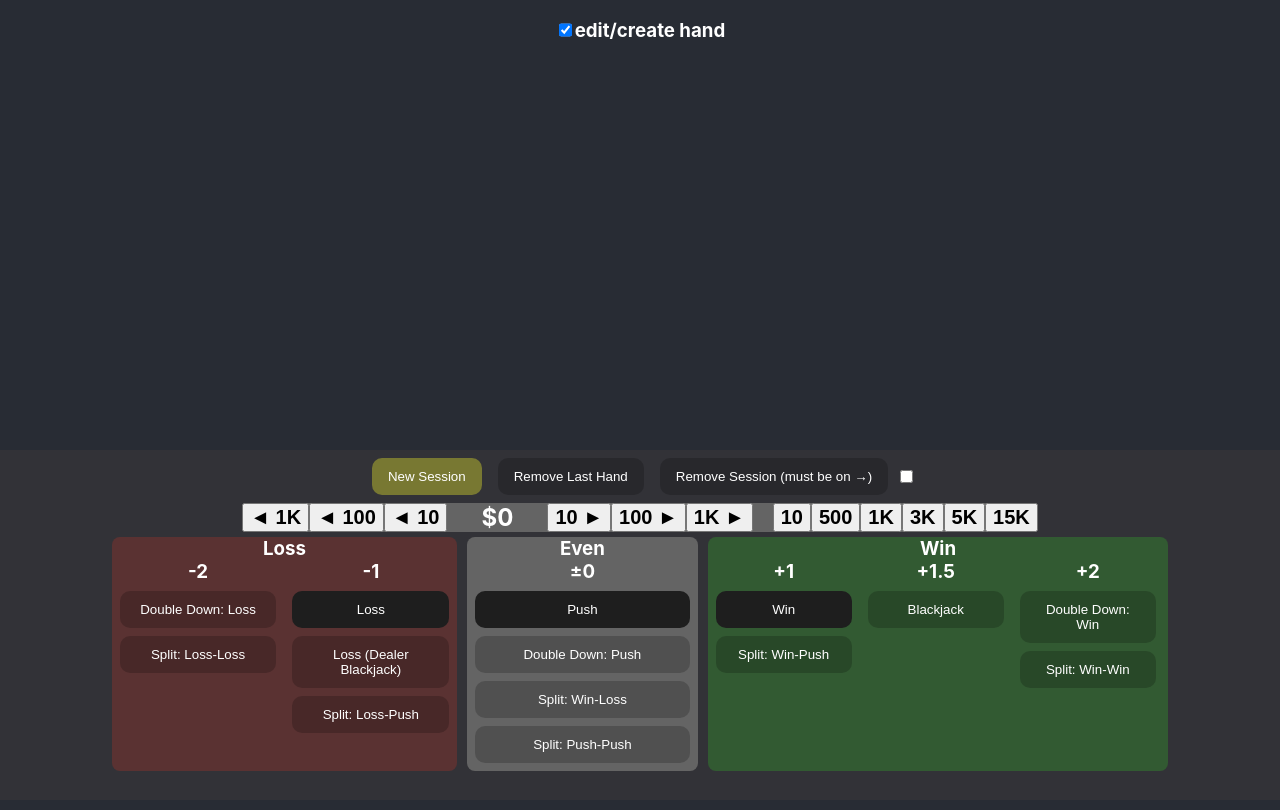
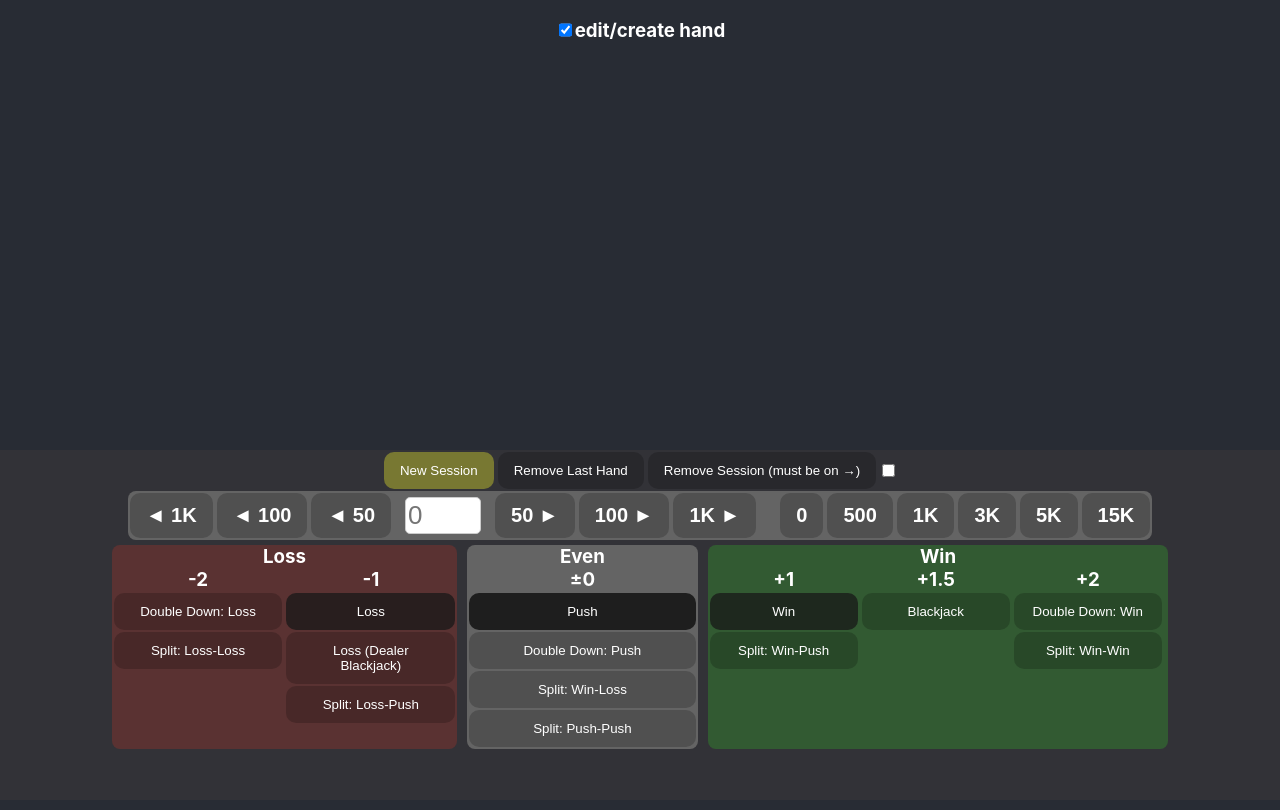
Before and after one commit to sjyamas/chop-shop, a React (Create React App) app: page /blackjack-log in a window 1280 px wide. Shown: the top 810 px of the page. Built offline with nearby package versions, Linux system fonts and the light colour scheme.

Commit message:
new buttons and input field

```diff
--- a/src/Components/BlackJack/AddHand.jsx
+++ b/src/Components/BlackJack/AddHand.jsx
@@ -1,6 +1,7 @@
 import React, { useState } from "react";
 import CustomButton from "../../Global/CustomButton";
 import Switch from "../../Global/Switch/Switch";
+import './styles.css'
 
 function Bet({ bet, setBet }) {
   function handleBet(cbet) {
@@ -22,27 +23,30 @@ function Bet({ bet, setBet }) {
         // display: "inline-block",
       }}
     >
-      <button
+      <CustomButton
         onClick={() => {
           handleBet(-1000);
         }}
+        style={{
+          backgroundColor: "rgb(100, 100, 100)",
+        }}
       >
         <h2 style={{ margin: 0 }}> ◄ 1K </h2>
-      </button>
-      <button
+      </CustomButton>
+      <CustomButton
         onClick={() => {
           handleBet(-100);
         }}
       >
         <h2 style={{ margin: 0 }}> ◄ 100 </h2>
-      </button>
-      <button
+      </CustomButton>
+      <CustomButton
         onClick={() => {
-          handleBet(-10);
+          handleBet(-50);
         }}
       >
-        <h2 style={{ margin: 0 }}> ◄ 10 </h2>
-      </button>
+        <h2 style={{ margin: 0 }}> ◄ 50 </h2>
+      </CustomButton>
       <div
         style={{
           // display: "inline-block",
@@ -50,79 +54,80 @@ function Bet({ bet, setBet }) {
           // backgroundColor: "rgb(100, 100, 100)",
         }}
       >
-        <h2 style={{ margin: 0 }}> ${bet} </h2>
+        {/* <h2 style={{ margin: 0 }}> ${bet} </h2> */}
+        <input class="styled-input" type='text' onChange={(i)=>{setBet(Number(i.target.value))}} placeholder={bet} size='5' />
       </div>
-      <button
+      <CustomButton
         onClick={() => {
-          handleBet(10);
+          handleBet(50);
         }}
       >
-        <h2 style={{ margin: 0 }}> 10 ► </h2>
-      </button>
-      <button
+        <h2 style={{ margin: 0 }}> 50 ► </h2>
+      </CustomButton>
+      <CustomButton
         onClick={() => {
           handleBet(100);
         }}
       >
         <h2 style={{ margin: 0 }}> 100 ► </h2>
-      </button>
-      <button
+      </CustomButton>
+      <CustomButton
         onClick={() => {
           handleBet(1000);
         }}
       >
         <h2 style={{ margin: 0 }}> 1K ► </h2>
-      </button>
+      </CustomButton>
       <div style={{ paddingLeft: 20 }} />
-      <button
+      <CustomButton
         onClick={() => {
-          setBet(10);
+          setBet(0);
         }}
       >
-        <h2 style={{ margin: 0 }}> 10 </h2>
-      </button>
-      <button
+        <h2 style={{ margin: 0 }}> 0 </h2>
+      </CustomButton>
+      <CustomButton
         onClick={() => {
           setBet(500);
         }}
       >
         <h2 style={{ margin: 0 }}> 500 </h2>
-      </button>
-      <button
+      </CustomButton>
+      <CustomButton
         onClick={() => {
           setBet(1000);
         }}
       >
         <h2 style={{ margin: 0 }}> 1K </h2>
-      </button>
-      <button
+      </CustomButton>
+      <CustomButton
         onClick={() => {
           setBet(3000);
         }}
       >
         <h2 style={{ margin: 0 }}> 3K </h2>
-      </button>
-      <button
+      </CustomButton>
+      <CustomButton
         onClick={() => {
           setBet(5000);
         }}
       >
         <h2 style={{ margin: 0 }}> 5K </h2>
-      </button>
-      {/* <button
+      </CustomButton>
+      {/* <CustomButton
         onClick={() => {
           setBet(10000);
         }}
       >
         <h2 style={{ margin: 0 }}> 10K </h2>
-      </button> */}
-      <button
+      </CustomButton> */}
+      <CustomButton
         onClick={() => {
           setBet(15000);
         }}
       >
         <h2 style={{ margin: 0 }}> 15K </h2>
-      </button>
+      </CustomButton>
       {/* <div style={{ paddingRight: 10 }} /> */}
     </div>
   );
@@ -232,7 +237,7 @@ export default function AddHand({
           {/* <h3 style={{ margin: 4 }}> EDITOR </h3> */}
           <CustomButton
             bgcolor="rgba(120, 120, 50)"
-            buttonHandler={() => {
+            onClick={() => {
               let t = new Date();
               let z = t.getTimezoneOffset() * 60 * 1000;
               let tLocal = t - z;
@@ -255,12 +260,12 @@ export default function AddHand({
           >
             New Session
           </CustomButton>
-          <CustomButton buttonHandler={() => removeHand()}>
+          <CustomButton onClick={() => removeHand()}>
             {" "}
             Remove Last Hand{" "}
           </CustomButton>
           <CustomButton
-            buttonHandler={() => {
+            onClick={() => {
               if (unsafe) removeSession();
             }}
           >
@@ -304,13 +309,13 @@ export default function AddHand({
               >
                 <h3 style={{ margin: 0 }}> -2 </h3>
                 <CustomButton
-                  buttonHandler={() => outHandler("dl")}
+                  onClick={() => outHandler("dl")}
                   style={{ width: "100%" }}
                 >
                   Double Down: Loss
                 </CustomButton>
                 <CustomButton
-                  buttonHandler={() => outHandler("sll")}
+                  onClick={() => outHandler("sll")}
                   style={{ width: "100%" }}
                 >
                   Split: Loss-Loss
@@ -323,20 +328,20 @@ export default function AddHand({
               >
                 <h3 style={{ margin: 0 }}> -1 </h3>
                 <CustomButton
-                  buttonHandler={() => outHandler("l")}
-                  bgcolor="rgb(30,30,30)"
+                  onClick={() => outHandler("l")}
+                  bgcolor="rgb(40,30,30)"
                   style={{ width: "100%" }}
                 >
                   Loss
                 </CustomButton>
                 <CustomButton
-                  buttonHandler={() => outHandler("bl")}
+                  onClick={() => outHandler("bl")}
                   style={{ width: "100%" }}
                 >
                   Loss (Dealer Blackjack)
                 </CustomButton>
                 <CustomButton
-                  buttonHandler={() => outHandler("slp")}
+                  onClick={() => outHandler("slp")}
                   style={{ width: "100%" }}
                 >
                   Split: Loss-Push
@@ -360,27 +365,27 @@ export default function AddHand({
             >
               <h3 style={{ margin: 0 }}> ±0 </h3>
               <CustomButton
-                buttonHandler={() => outHandler("p")}
+                onClick={() => outHandler("p")}
                 bgcolor="rgb(30,30,30)"
                 style={{ width: "100%" }}
               >
                 Push
               </CustomButton>
               <CustomButton
-                buttonHandler={() => outHandler("dp")}
+                onClick={() => outHandler("dp")}
                 // bgcolor="rgb(30,30,30)"
                 style={{ width: "100%" }}
               >
                 Double Down: Push
               </CustomButton>
               <CustomButton
-                buttonHandler={() => outHandler("swl")}
+                onClick={() => outHandler("swl")}
                 style={{ width: "100%" }}
               >
                 Split: Win-Loss
               </CustomButton>
               <CustomButton
-                buttonHandler={() => outHandler("spp")}
+                onClick={() => outHandler("spp")}
                 style={{ width: "100%" }}
               >
                 Split: Push-Push
@@ -405,14 +410,14 @@ export default function AddHand({
                 {" "}
                 <h3 style={{ margin: 0 }}> +1 </h3>{" "}
                 <CustomButton
-                  buttonHandler={() => outHandler("w")}
-                  bgcolor="rgb(30,30,30)"
+                  onClick={() => outHandler("w")}
+                  bgcolor="rgb(30,40,30)"
                   style={{ width: "100%" }}
                 >
                   Win
                 </CustomButton>
                 <CustomButton
-                  buttonHandler={() => outHandler("swp")}
+                  onClick={() => outHandler("swp")}
                   style={{ width: "100%" }}
                 >
                   Split: Win-Push
@@ -425,7 +430,7 @@ export default function AddHand({
               >
                 <h3 style={{ margin: 0 }}> +1.5 </h3>
                 <CustomButton
-                  buttonHandler={() => outHandler("bw")}
+                  onClick={() => outHandler("bw")}
                   style={{ width: "100%" }}
                 >
                   Blackjack
@@ -438,13 +443,13 @@ export default function AddHand({
               >
                 <h3 style={{ margin: 0 }}> +2 </h3>
                 <CustomButton
-                  buttonHandler={() => outHandler("dw")}
+                  onClick={() => outHandler("dw")}
                   style={{ width: "100%" }}
                 >
                   Double Down: Win{" "}
                 </CustomButton>
                 <CustomButton
-                  buttonHandler={() => outHandler("sww")}
+                  onClick={() => outHandler("sww")}
                   style={{ width: "100%" }}
                 >
                   Split: Win-Win{" "}
--- /dev/null
+++ b/src/Components/BlackJack/styles.css
@@ -0,0 +1,14 @@
+.styled-input {
+    width: 70px; /* Set the desired width */
+    padding: 2px; /* Adjust padding as needed */
+    border: 1px solid #ccc; /* Add a border */
+    border-radius: 5px; /* Add rounded corners */
+    font-size: 26px; /* Set the font size */
+    color: #111; /* Set the font color */
+  }
+
+  .styled-input:focus {
+    outline: none; /* Remove the default focus outline */
+    border-color: #007bff; /* Change border color when focused */
+    box-shadow: 0 0 5px #007bff; /* Add a box shadow when focused */
+  }
--- a/src/Global/CustomButton.jsx
+++ b/src/Global/CustomButton.jsx
@@ -2,16 +2,16 @@ import React from "react";
 
 export default function CustomButton({
   children,
-  buttonHandler,
+  onClick,
   textMargin = 10,
-  buttonMargin = 8,
+  buttonMargin = 2,
   bgcolor = "rgba(0,0,0, 0.2)",
   style
 }) {
   return (
     <div style ={{margin: buttonMargin}}>
       <button
-        onClick={buttonHandler}
+        onClick={onClick}
         style={{
           ...style,
           backgroundColor: bgcolor,
```
Also changed, not shown: src/Pages/App.css (line endings or trailing spaces).
